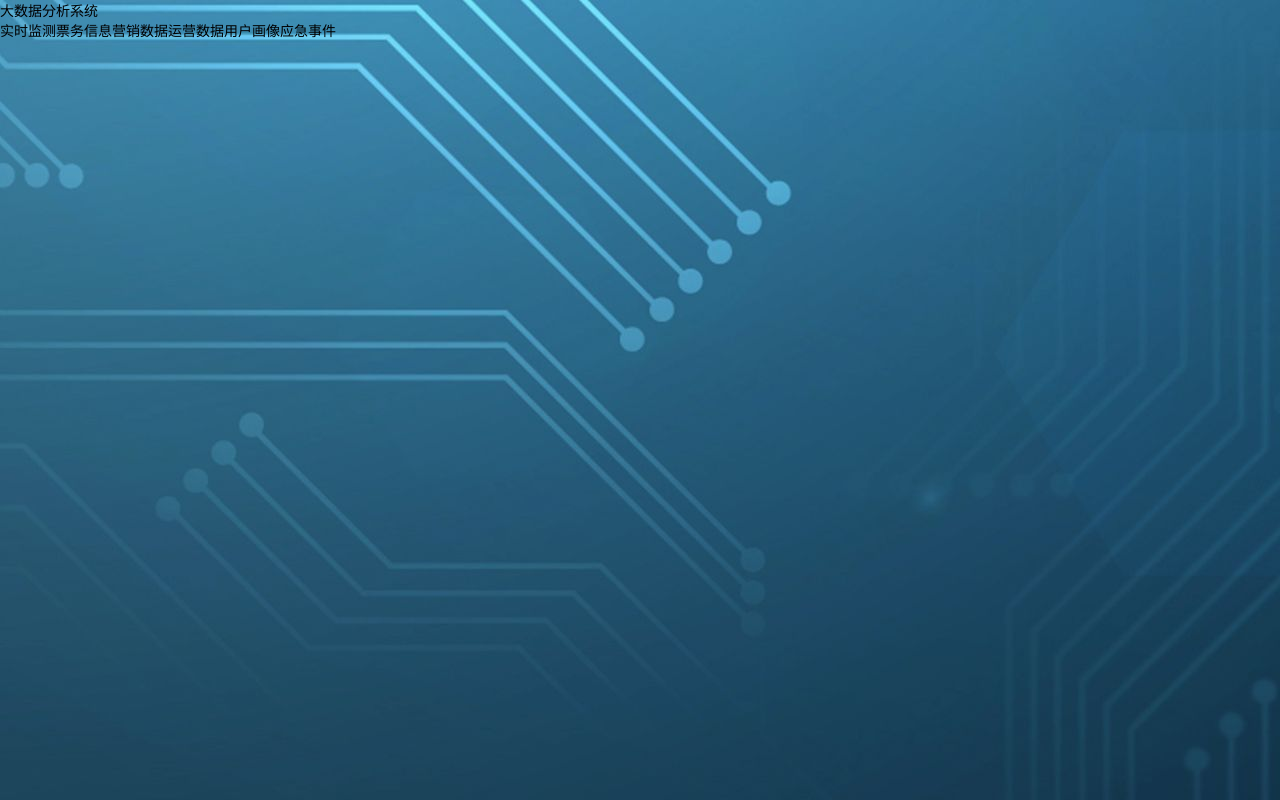
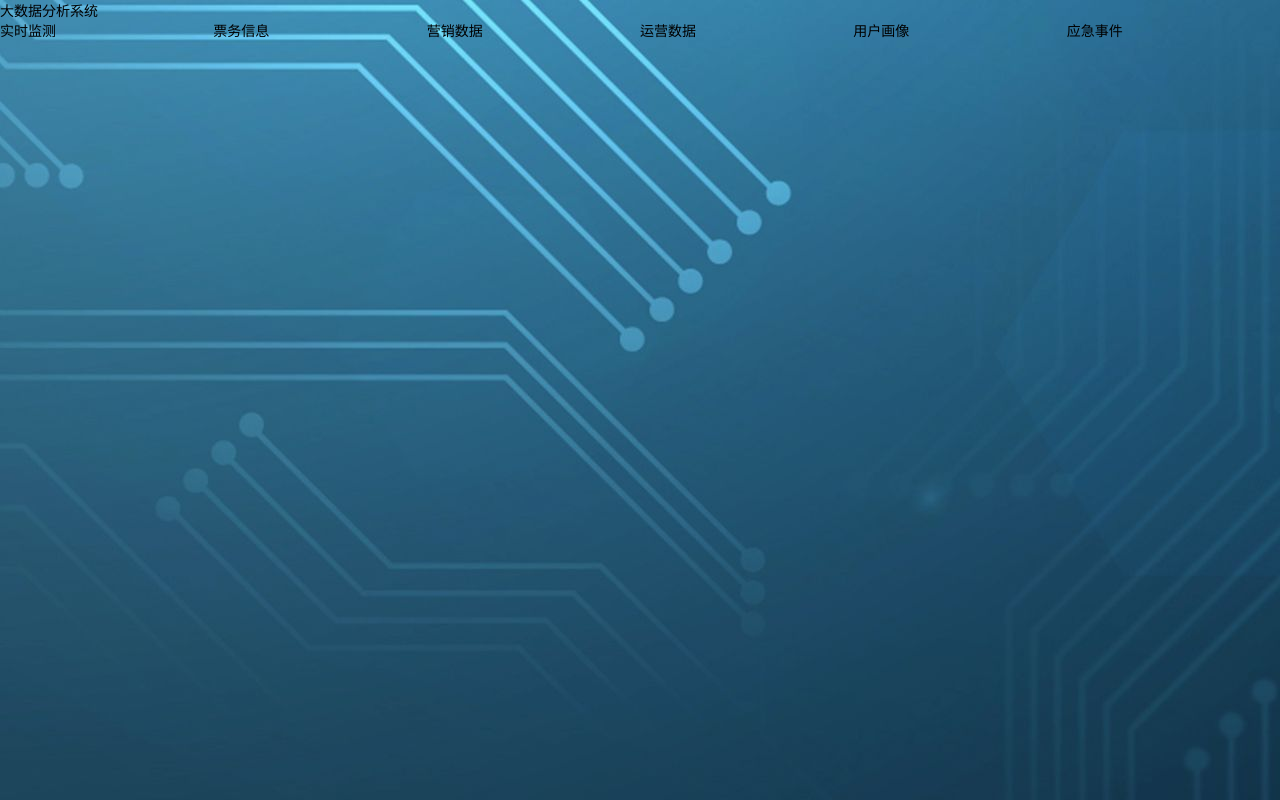
Before and after one commit to AnnabelleSun/big_data_page, a Vue app: page / in a window 1280 px wide. Built offline with nearby package versions, Linux system fonts and the light colour scheme; what vue3-echarts would draw is missing.

Commit message:
feat: add element-ui for vue3;

```diff
--- a/package.json
+++ b/package.json
@@ -11,6 +11,7 @@
     "@vue/composition-api": "^1.0.0-rc.7",
     "add": "^2.0.6",
     "core-js": "^3.6.5",
+    "element-plus": "^1.0.2-beta.40",
     "element-resize-detector": "^1.2.2",
     "router": "^1.3.5",
     "vue": "^3.0.11",
--- a/src/App.vue
+++ b/src/App.vue
@@ -1,10 +1,14 @@
 <template>
   <div class="app">
+    <div>{{ title }}</div>
     <div id="nav">
-    <div>{{title}}</div>
-    <router-link v-for="item in routerLinks" :key="item.id" :to="item.to">{{item.text}}</router-link>
-  </div>
-  <router-view />
+      <el-row>
+        <el-col :span="4" v-for="item in routerLinks" :key="item.id">
+          <router-link :to="item.to">{{ item.text }}</router-link>
+        </el-col>
+      </el-row>
+    </div>
+    <router-view />
   </div>
 </template>
 
@@ -12,42 +16,42 @@
 export default {
   data() {
     return {
-      title: '大数据分析系统',
+      title: "大数据分析系统",
       routerLinks: [
         {
           id: 0,
-          to: '/live',
-          text: '实时监测'
+          to: "/live",
+          text: "实时监测",
         },
         {
           id: 1,
-          to: '/tickets',
-          text: '票务信息'
+          to: "/tickets",
+          text: "票务信息",
         },
         {
           id: 2,
-          to: '/market',
-          text: '营销数据'
+          to: "/market",
+          text: "营销数据",
         },
         {
           id: 3,
-          to: '/operate',
-          text: '运营数据'
+          to: "/operate",
+          text: "运营数据",
         },
         {
           id: 4,
-          to: '/tourist',
-          text: '用户画像'
+          to: "/tourist",
+          text: "用户画像",
         },
         {
           id: 5,
-          to: '/emergency',
-          text: '应急事件'
-        }
-      ]
-    }
-  }
-}
+          to: "/emergency",
+          text: "应急事件",
+        },
+      ],
+    };
+  },
+};
 </script>
 
 <style lang="scss">
--- a/src/main.js
+++ b/src/main.js
@@ -1,6 +1,13 @@
 import { createApp } from 'vue'
 import App from './App.vue'
 import router from './router'
+import ElementPlus from 'element-plus';
 import { VueEcharts } from 'vue3-echarts';
 
-createApp(App).use(router).use(VueEcharts).mount('#app')
+import 'element-plus/lib/theme-chalk/index.css';
+
+createApp(App)
+.use(router)
+.use(VueEcharts)
+.use(ElementPlus)
+.mount('#app')
```
Also changed, not shown: 1 other file (tests, documents, lock files or other folders).
